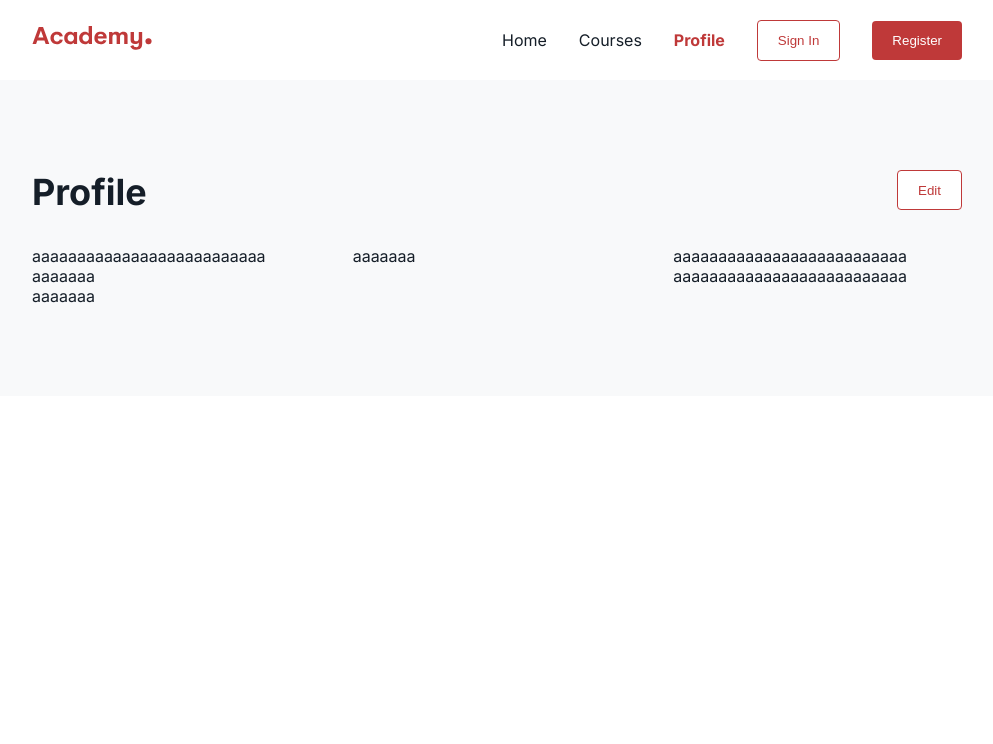
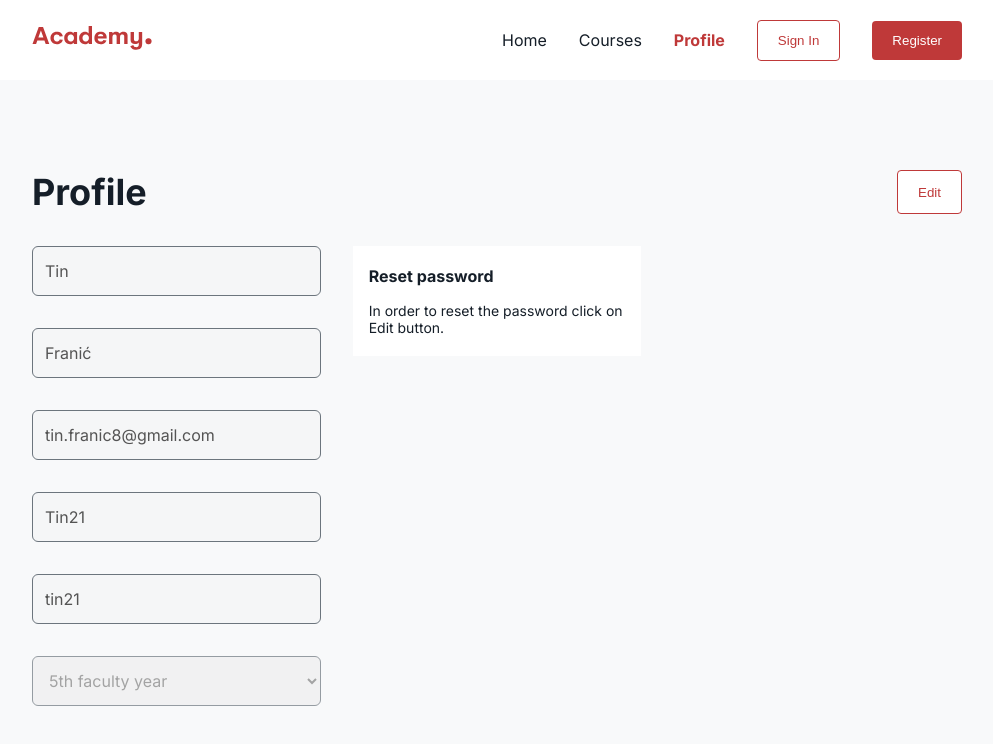
Before and after one commit to Tin21/speck-react, a React (Vite) app: page /profile in a window 1280 px wide. Shown: the top 744 px of the page, without its empty margins (143-1136 px from the left). Built offline with nearby package versions, Linux system fonts and the light colour scheme.

Commit message:
Added initial state of Profile page

```diff
--- a/src/components/Section/SectionStyle.js
+++ b/src/components/Section/SectionStyle.js
@@ -51,6 +51,7 @@ export const SectionTitleInner = styled.div`
         max-width: 1280px;
         display: flex;
         justify-content: space-between;
+        align-content: center;
 `
 
 export const SectionSubtitle = styled.p`
@@ -61,7 +62,4 @@ export const SectionSubtitle = styled.p`
     font-size: 16px;
     margin-bottom: 48px;
 
-    ${props => props.secondarySubtitle && `
-        text-align: left;
-    `}
 `
--- a/src/pages/Profile/Profile.jsx
+++ b/src/pages/Profile/Profile.jsx
@@ -6,27 +6,141 @@ import {
   SectionInner,
   SectionTitleInner,
 } from "../../components/Section/SectionStyle";
-import { Button, Grid } from "../../utils/styles/generalStyles";
+import {
+  Button,
+  Grid,
+  Form,
+  FormRow,
+  Field,
+  Option,
+  Label,
+  Select,
+  ErrorMessage,
+  ResetPassBackground,
+  ResetPassTitle,
+  ResetPassSubtitle,
+} from "../../utils/styles/generalStyles";
+import { useEffect, useState } from "react";
+import { Formik } from "formik";
+import * as Yup from "yup";
 
 const Profile = () => {
+  const [editing, setEditing] = useState(false);
+
+  const [data, setData] = useState({
+    firstName: "Tin",
+    lastName: "Franić",
+    email: "tin.franic8@gmail.com",
+    githubUsername: "Tin21",
+    zeplinUsername: "tin21",
+    activeFacultyYear: "5",
+  });
+
+  const changeState = () => {
+    setEditing(!editing);
+  };
+
   return (
     <Section>
       <SectionInner>
         <SectionTitleInner>
           <SectionTitle secondaryTitle>Profile</SectionTitle>
-          <Button isEdit>Edit</Button>
+
+          {!editing && (
+            <Button isEdit onClick={() => changeState()}>
+              Edit
+            </Button>
+          )}
+          {editing && (
+            <Button isSecondary onClick={() => changeState()}>
+              Cancel
+            </Button>
+          )}
         </SectionTitleInner>
         <Grid isProfilePage>
-          <div>
-            <p>aaaaaaaaaaaaaaaaaaaaaaaaaa</p>
-            <p>aaaaaaa</p>
-            <p>aaaaaaa</p>
-          </div>
-          <p>aaaaaaa</p>
-          <div>
-            <p>aaaaaaaaaaaaaaaaaaaaaaaaaa</p>
-            <p>aaaaaaaaaaaaaaaaaaaaaaaaaa</p>
-          </div>
+          <Formik
+            initialValues={{
+              firstName: "",
+              lastName: "",
+            }}
+          >
+            {(formik) => (
+              <Form isProfileForm>
+                <FormRow>
+                  {/* <Label htmlFor="firstName">First name</Label> */}
+                  <Field
+                    type="text"
+                    name="firstName"
+                    value={data.firstName}
+                    disabled
+                  />
+                  <ErrorMessage component={"div"} name="firstName" />
+                </FormRow>
+
+                <FormRow>
+                  <Field
+                    type="text"
+                    name="lastName"
+                    value={data.lastName}
+                    disabled
+                  />
+                  <ErrorMessage component={"div"} name="lastName" />
+                </FormRow>
+
+                <FormRow>
+                  <Field
+                    type="email"
+                    name="email"
+                    value={data.email}
+                    disabled
+                  />
+                  <ErrorMessage component={"div"} name="email" />
+                </FormRow>
+
+                <FormRow>
+                  <Field
+                    type="text"
+                    name="githubUsername"
+                    value={data.githubUsername}
+                    disabled
+                  />
+                  <ErrorMessage component={"div"} name="githubUsername" />
+                </FormRow>
+
+                <FormRow>
+                  <Field
+                    type="text"
+                    name="zeplinUsername"
+                    value={data.zeplinUsername}
+                    disabled
+                  />
+                  <ErrorMessage component={"div"} name="zeplinUsername" />
+                </FormRow>
+
+                <FormRow>
+                  <Select
+                    id="activeFacultyYear"
+                    value={data.activeFacultyYear}
+                    disabled
+                  >
+                    <Option value="0">Not a student</Option>
+                    <Option value="1">1st faculty year</Option>
+                    <Option value="2">2nd faculty year</Option>
+                    <Option value="3">3rd faculty year</Option>
+                    <Option value="4">4th faculty year</Option>
+                    <Option value="5">5th faculty year</Option>
+                  </Select>
+                  <ErrorMessage component={"div"} name="activeFacultyYear" />
+                </FormRow>
+              </Form>
+            )}
+          </Formik>
+          <ResetPassBackground>
+            <ResetPassTitle>Reset password</ResetPassTitle>
+            <ResetPassSubtitle>
+              In order to reset the password click on Edit button.
+            </ResetPassSubtitle>
+          </ResetPassBackground>
         </Grid>
       </SectionInner>
     </Section>
--- a/src/pages/Register/Register.jsx
+++ b/src/pages/Register/Register.jsx
@@ -157,7 +157,7 @@ const Register = () => {
                 <Option value="4">4th faculty year</Option>
                 <Option value="5">5th faculty year</Option>
               </Select>
-              <ErrorMessage component={"div"} name="zeplinUsername" />
+              <ErrorMessage component={"div"} name="activeFacultyYear" />
             </FormRow>
 
             <FormRow>
--- a/src/utils/styles/generalStyles.js
+++ b/src/utils/styles/generalStyles.js
@@ -1,6 +1,6 @@
 import styled, {css} from "styled-components";
 import { breakpoints, colors, fonts} from "./theme";
-import { Form as FormFormik, Field as FieldFormik, ErrorMessage as ErrorMessageFormik} from "formik";
+import { Form as FormFormik, Field as FieldFormik, ErrorMessage as ErrorMessageFormik } from "formik";
 
 export const Button = styled.button`
     padding: 12px 20px;
@@ -12,8 +12,12 @@ export const Button = styled.button`
     outline: none;
 
     ${props => props.isSecondary && `
-        padding: 16px 20px;
+        padding: 13px 20px;
+        height: 40px;
 
+        @media screen and (${breakpoints.desktop}) {
+          height: 44px;
+        }
     `}
 
     ${props => props.isOutline && `
@@ -29,6 +33,9 @@ export const Button = styled.button`
         color: ${colors.primary};
         height: 40px;
 
+        @media screen and (${breakpoints.desktop}) {
+          height: 44px;
+        }
     `}
 
   &:Hover {
@@ -62,10 +69,11 @@ export const Grid = styled.div`
   }
 
   ${props => props.isProfilePage && `
-        @media screen and (${breakpoints.desktop}) {
+     @media screen and (${breakpoints.desktop}) {
 
-    grid-template-columns: repeat(3, 1fr);
-  }
+        grid-template-columns: repeat(3, 1fr);
+
+    }
     `}
 `
 
@@ -75,17 +83,22 @@ export const Form = styled(FormFormik)`
         max-width: 400px;
         margin: 0 auto;
     }
+
+    ${props => props.isProfileForm && `
+      width:100%;
+    `}
 `
 
 export const FormRow = styled.div`
     margin-bottom: 32px;
+
     &:last-child{
       margin-bottom: 0;
     }
 `
 
 const FieldStyle = css`
-   border: 1px solid ${colors.textSecondary};
+  border: 1px solid ${colors.textSecondary};
   border-radius: 6px;
   width: 100%;
   line-height: 50px;
@@ -121,3 +134,27 @@ export const ErrorMessage = styled(ErrorMessageFormik)`
     color: ${colors.primary};
     padding-top: 8px;
 `
+
+export const Label = styled.label`
+  font-size: 16px;
+  font-family: ${fonts.primary};
+  display: inline-block;
+  margin-bottom: 6px;
+`
+
+export const ResetPassBackground = styled.div`
+  background-color: ${colors.bgSecondary};
+  height:max-content;
+  padding: 20px 16px;
+  font-family: ${fonts.primary};
+`
+
+export const ResetPassTitle = styled.h3`
+  font-size: 16px;
+  font-weight: 700;
+  padding-bottom: 16px;
+`
+
+export const ResetPassSubtitle = styled.p`
+  font-size: 14px;
+`
```
